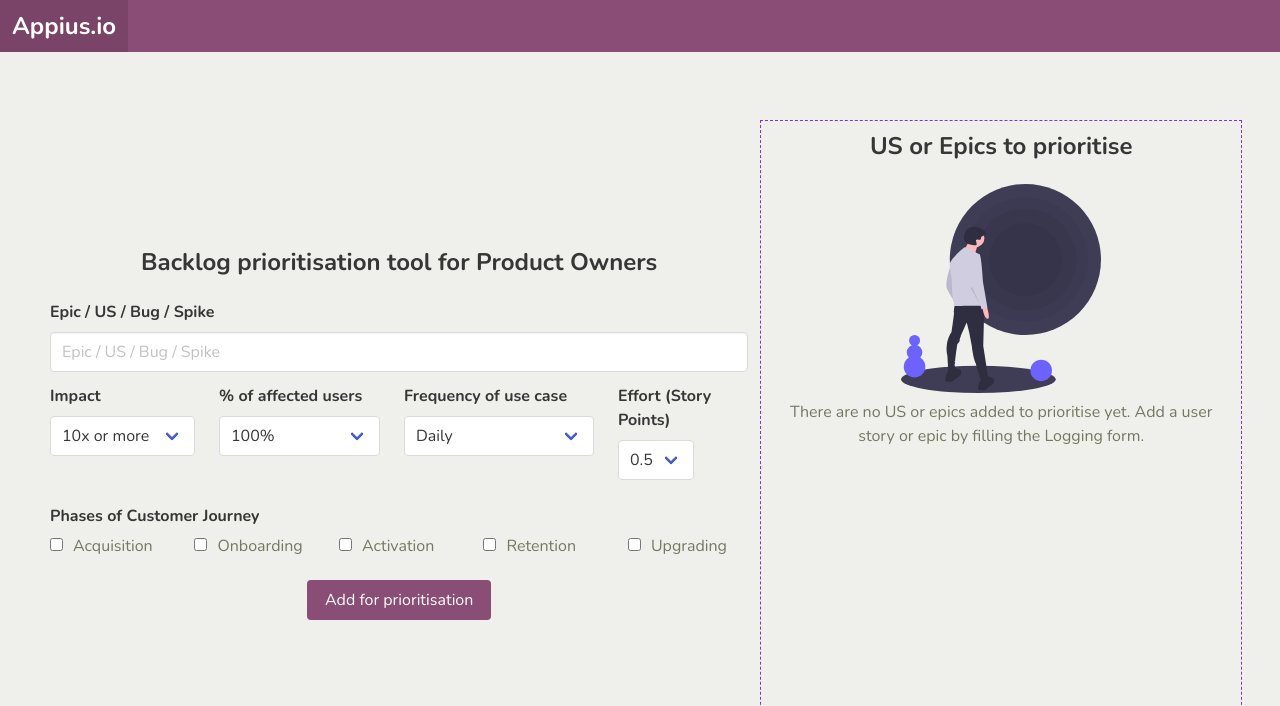
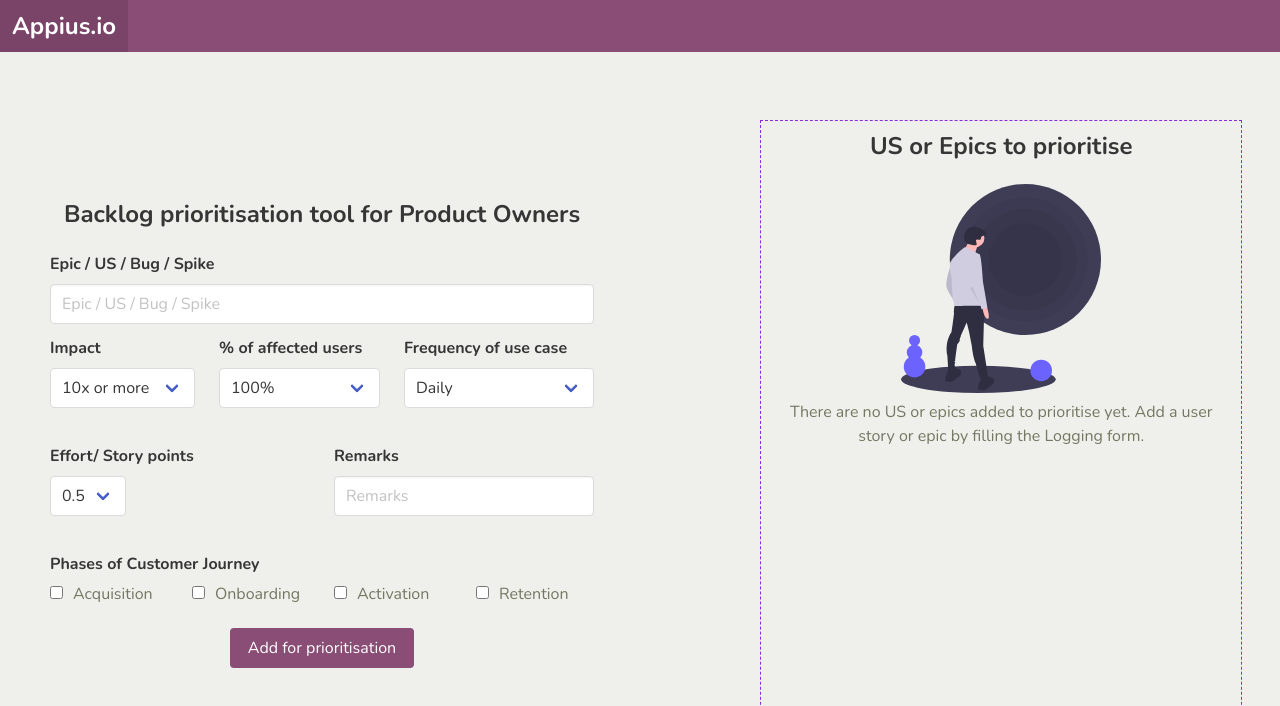
Before and after one commit to saugandhkaran/appius.io, a React (Create React App) app: page / in a window 1280 px wide. Shown: the top 706 px of the page. Built offline with nearby package versions, Linux system fonts and the light colour scheme.

Commit message:
Updated text

```diff
--- a/src/App.js
+++ b/src/App.js
@@ -17,6 +17,7 @@ function App() {
     obj.affectedUsers = formData.elements.affectedUsers.value;
     obj.frequency = formData.elements.frequency.value;
     obj.storyPoints = formData.elements.storyPoints.value;
+    obj.remarks = formData.elements.remarks.value;
     obj.metrics = [...formData.elements.metrics].filter((item) => item.checked).map((item) => item.value);
     console.log(obj)
     setItems([...items,obj]);
--- a/src/components/RoiForm.js
+++ b/src/components/RoiForm.js
@@ -53,8 +53,10 @@ function RoiForm(props) {
             </div>
           </div>
         </div>
+      </div>
+      <div className="columns">
         <div className="field column">
-          <label className="label">Effort (Story Points)</label>
+            <label className="label">Effort/ Story points</label>
             <div className="control">
               <div className="select">
                 <select name="storyPoints">
@@ -68,6 +70,12 @@ function RoiForm(props) {
                   <option value="80">21</option>
                 </select>
               </div>
+          </div>
+        </div>
+        <div className="field column">
+          <label className="label">Remarks</label>
+          <div className="control">
+            <input name="remarks" required className="input" type="text" placeholder="Remarks" />
           </div>
         </div>
       </div>
@@ -90,10 +98,6 @@ function RoiForm(props) {
             <input type="checkbox" value="onboarding" name="metrics"/>
             Retention
           </label>
-          <label className="checkbox column">
-            <input type="checkbox" value="upgrading" name="metrics"/>
-            Upgrading
-          </label>
         </div>
       </div>
       <div className="field column center">
--- a/src/components/UsTile.js
+++ b/src/components/UsTile.js
@@ -46,6 +46,7 @@ function UsTile(props) {
           frequency and has the scope of improvement upto <b>
             {formula.improvement[props.items.improvement]} </b>.
           {props.items.metrics.length > 0 && <p>It solves metrics like {metrics} </p>}
+          {props.items.remarks && <p>Remarks - {props.items.remarks} </p>}
       </div>
     </div>
   </div>)
```
Lines whose indentation alone changed are shown as unchanged.
